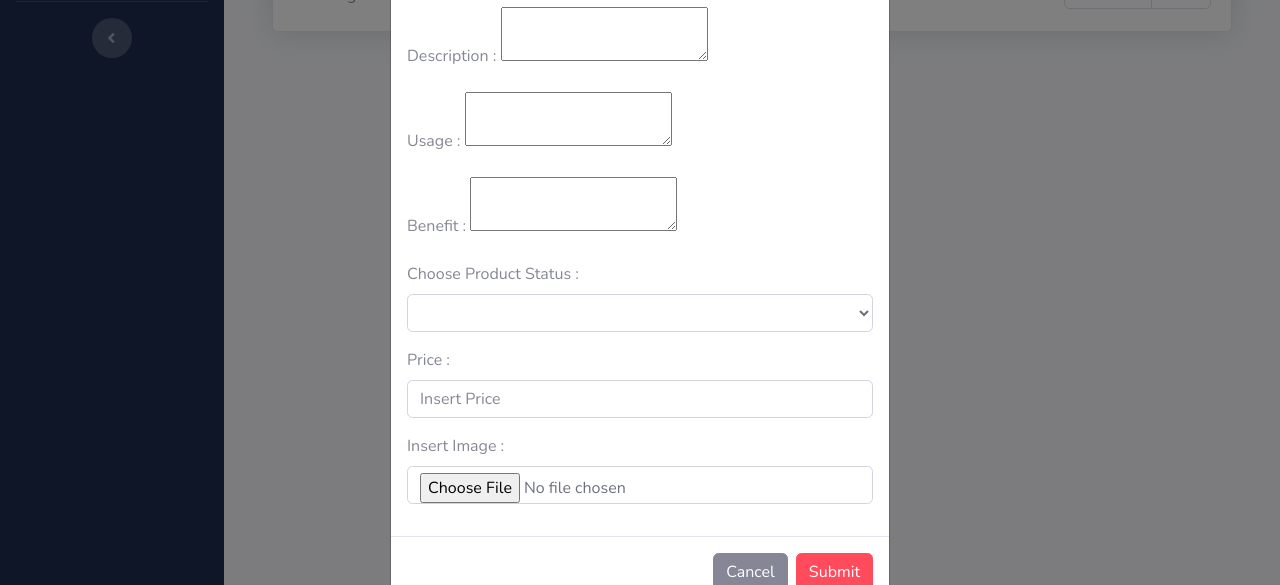
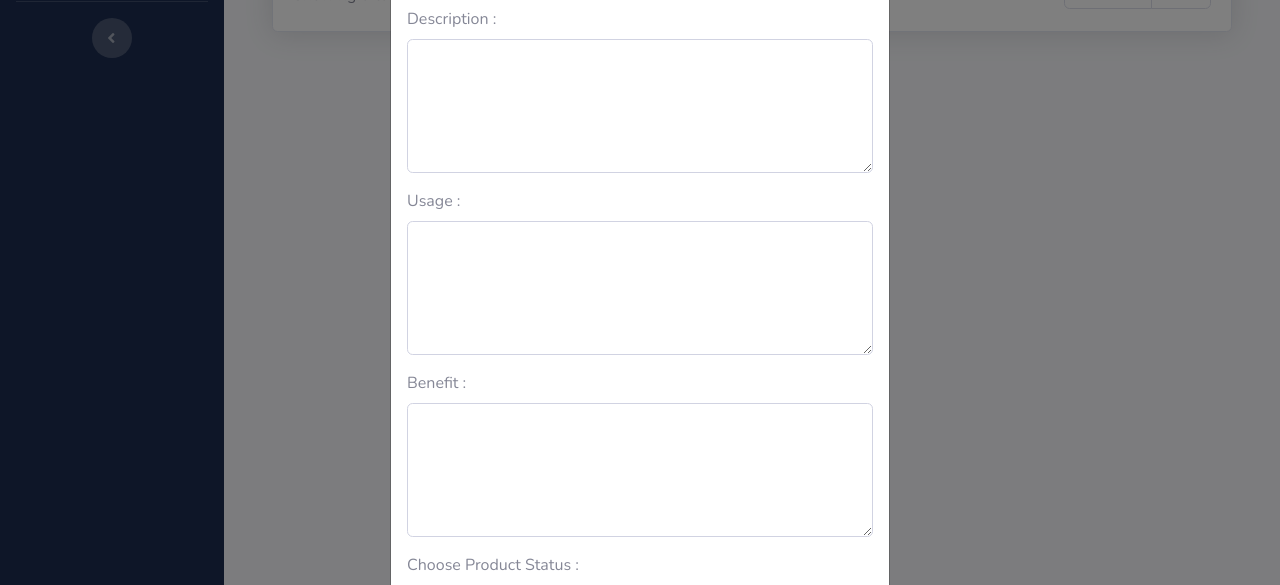
Before and after one commit to Farmulaio/Mizani-Dashboard, a Flask app: page /product in a window 1280 px wide, after a click on "Add Product". Shown: the part 359-944 px from the top of the page. Run offline with Flask 2, Linux system fonts and the light colour scheme; the visitor is signed in with stand-in values (Sample User, id 1); data comes from the database, SQL or seed files in the repository; data that the repository does not hold is empty; some libraries are stand-ins or nearby versions.

Commit message:
change textrea

```diff
--- a/dashboard/templates/layout.html
+++ b/dashboard/templates/layout.html
@@ -444,7 +444,7 @@
     }
 
     </script>
-
+<!--
 <script>
 
   $(document).ready(function() {
@@ -458,7 +458,7 @@
   $(document).ready(function() {
     $('#summernotek').summernote();
   });
-      </script>
+      </script> -->
 
 </body>
 
--- a/dashboard/templates/product.html
+++ b/dashboard/templates/product.html
@@ -259,19 +259,19 @@
           <div class="form-row">
             <div class="form-group col-md-12">
               <label for="exampleFormControlSelect1">Description :</label>
-              <textarea id="summernote" name="Description"></textarea>
+              <textarea class="form-control" rows="5" name="Description"></textarea>
             </div>
           </div>
           <div class="form-row">
             <div class="form-group col-md-12">
               <label for="exampleFormControlSelect1">Usage :</label>
-              <textarea id="summernoteo" name="Usage"></textarea>
+              <textarea class="form-control" rows="5"  name="Usage"></textarea>
             </div>
           </div>
           <div class="form-row">
             <div class="form-group col-md-12">
               <label for="exampleFormControlSelect1">Benefit :</label>
-              <textarea id="summernotek" name="Benefit"></textarea>
+              <textarea class="form-control" rows="5"  name="Benefit"></textarea>
             </div>
           </div>
           <div class="form-group">
```
